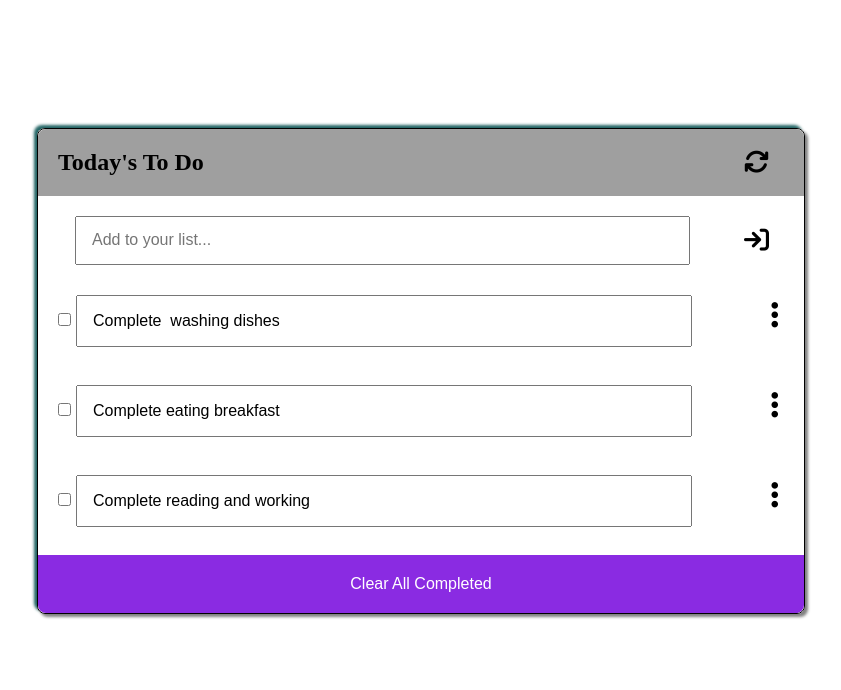
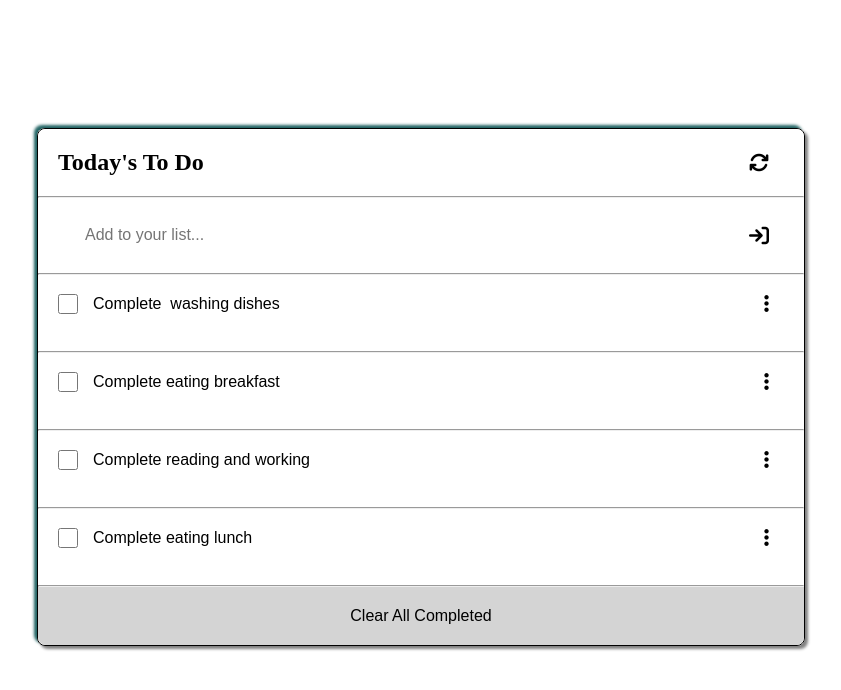
Before and after one commit to lugard1/todo-listii, a website built with webpack: page src/index.html in a window 1280 px wide. Shown: the whole page, without its empty margins (219-1060 px from the left). Built offline with nearby package versions, Linux system fonts and the light colour scheme.

Commit message:
update on files.js indexx.html style.css

```diff
--- a/src/index.html
+++ b/src/index.html
@@ -13,11 +13,13 @@
       <h2>Today's To Do</h2>
       <i class="fa-sharp fa-solid fa-arrows-rotate"></i>
     </div>
+    <hr>
 
     <div class="toDo-add">
       <input class="addInput" type="text" name="add-list" placeholder="Add to your list...">
       <i class="fa-solid fa-arrow-right-to-bracket"></i>
     </div>
+    <hr>
 
     <div class="toDo-list">
 
--- a/src/index.js
+++ b/src/index.js
@@ -2,7 +2,10 @@ import Display from './modules/add.js';
 import taskArray from './modules/taskArray.js';
 import './style.css';
 
-document.querySelector('.toDo-list').innerHTML = `
+// get the essentials
+const todoList = document.querySelector('.toDo-list');
+
+todoList.innerHTML = `
 <ul class="display-list">
 ${Display.add(taskArray)}
 </ul>
--- a/src/modules/add.js
+++ b/src/modules/add.js
@@ -9,9 +9,10 @@ export default class Display {
     let taskArrayDOM = '';
     taskArray.forEach((task) => {
       taskArrayDOM += `
-          <li><span><input class="checkbox" type="checkbox" name="taskArray";
-          isChecked${task.completed};><input class="input" type="text" name="taskArrayi" value="${task.description}"></span>
-          <i class="fa-solid fa-ellipsis-vertical"></i></li><br>`;
+        <li class ="displayList" id=${task.id}><span><input class="checkbox" type="checkbox" name="taskArray";
+        isChecked${task.completed};><input class="input" type="text" name="taskArrayi" value="${task.description}"></span>
+        <i class="fa-solid fa-ellipsis-vertical"></i></li><br>
+        <hr>`;
     });
     isChecked();
     return taskArrayDOM;
--- a/src/modules/taskArray.js
+++ b/src/modules/taskArray.js
@@ -14,6 +14,13 @@ const taskArray = [
     completed: false,
     index: 2,
   },
+  {
+    description: 'Complete eating lunch',
+    completed: false,
+    index: 3,
+  },
 ];
 
+taskArray.sort((a, b) => a.index - b.index);
+
 export default taskArray;
--- a/src/style.css
+++ b/src/style.css
@@ -19,19 +19,20 @@ main {
   align-items: center;
   justify-content: space-between;
   padding: 20px;
-  background-color: rgba(128, 128, 128, 0.756);
+  background-color: #fff;
   border-radius: 8px 8px 0 0;
 }
 
 .fa-arrows-rotate {
-  font-size: 25px;
+  font-size: 20px;
   padding-right: 15px;
 }
 
 .addInput {
   width: 80%;
-  padding: 15px;
+  padding: 10px;
   margin-left: 17px;
+  border: none;
 }
 
 .display-list {
@@ -41,23 +42,28 @@ main {
 
 .fa-ellipsis-vertical {
   padding-left: 65px;
-  font-size: 30px;
+  font-size: 20px;
+  vertical-align: middle;
 }
 
 .checkbox {
   margin-left: 10px;
-  padding: 15px;
+  height: 20px;
+  width: 20px;
+  vertical-align: middle;
 }
 
 .input {
   width: 78%;
-  padding: 15px;
+  padding: 10px;
   margin-left: 5px;
   font-size: 16px;
+  border: none;
+  vertical-align: middle;
 }
 
 .fa-arrow-right-to-bracket {
-  font-size: 25px;
+  font-size: 20px;
   padding-right: 15px;
 }
 
@@ -98,12 +104,12 @@ span {
   width: 100%;
   display: block;
   border: none;
-  background-color: blueviolet;
+  background-color: rgba(211, 211, 211, 0.96);
   padding: 20px 0;
-  margin: auto;
+  margin: 0 auto;
   font-size: 16px;
   cursor: pointer;
   text-align: center;
-  color: #fff;
+  color: #000;
   border-radius: 0 0 8px 8px;
 }
```
